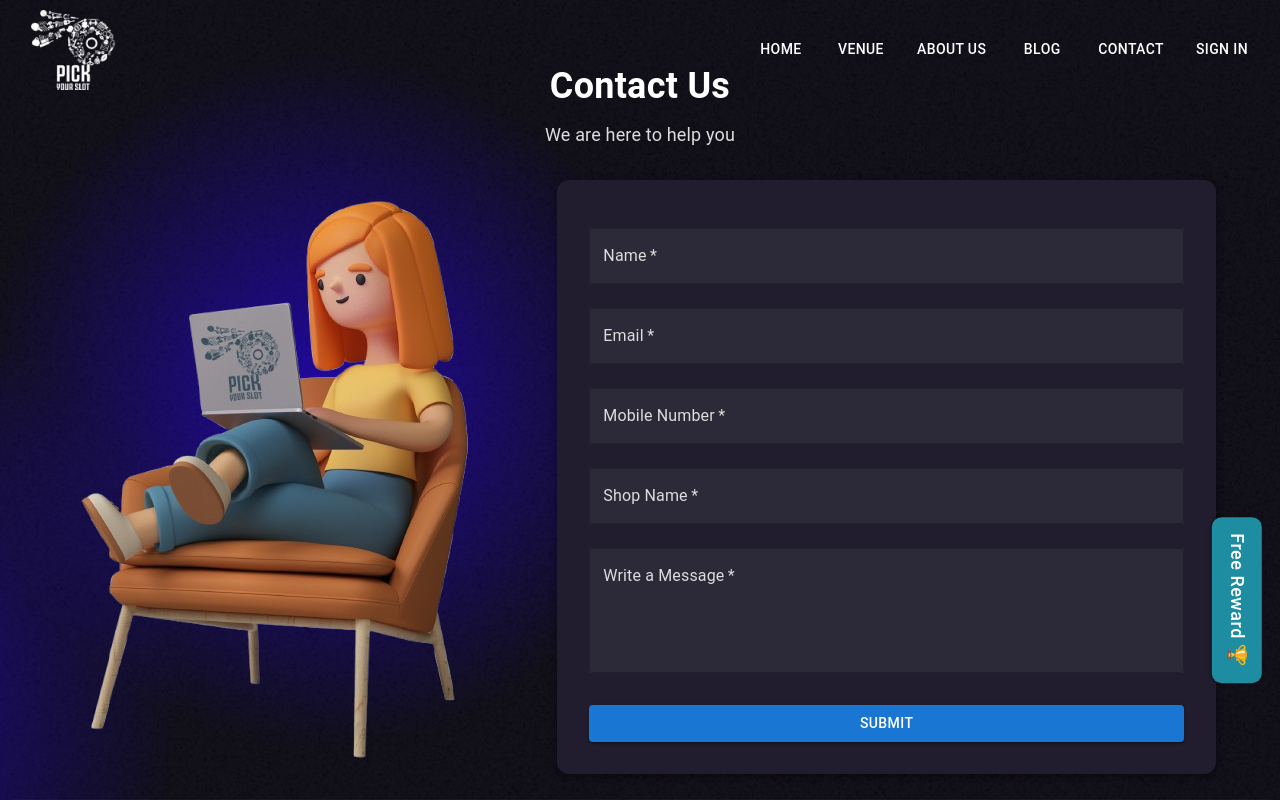
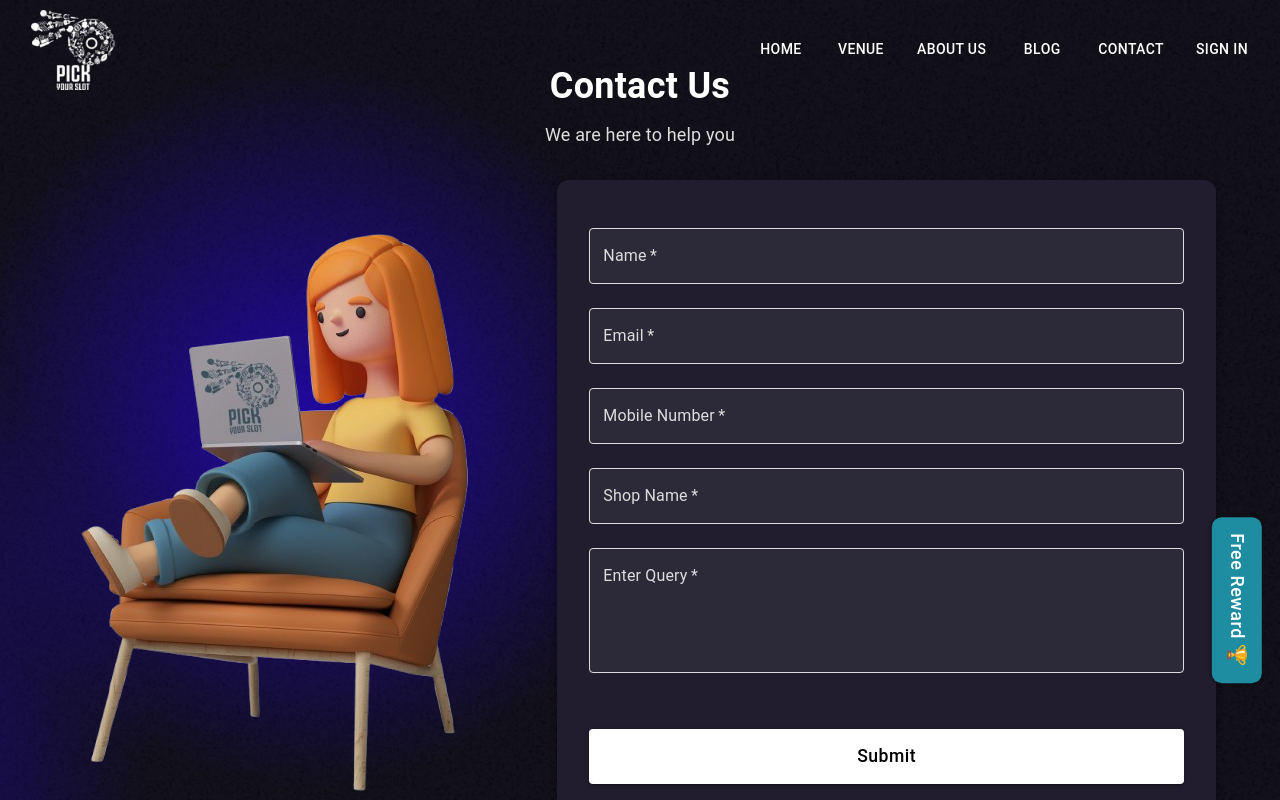
Before and after one commit to kaviyarasanvm02/Pys_Landingpage, a React (Create React App) app: page /contact in a window 1280 px wide. Shown: the top 800 px of the page. Built offline with nearby package versions, Linux system fonts and the light colour scheme.

Commit message:
Some changes

```diff
--- a/package.json
+++ b/package.json
@@ -10,6 +10,7 @@
     "@mui/system": "^6.4.2",
     "@mui/utils": "^6.4.2",
     "aos": "^2.3.4",
+    "axios": "^1.7.9",
     "cra-template": "1.2.0",
     "font-awesome": "^4.7.0",
     "framer-motion": "^12.0.5",
@@ -23,7 +24,9 @@
     "react-scripts": "5.0.1",
     "react-slick": "^0.30.3",
     "slick-carousel": "^1.8.1",
+    "sweetalert": "^2.1.2",
     "swiper": "^11.2.1",
+    "universal-cookie": "^7.2.2",
     "web-vitals": "^4.2.4"
   },
   "scripts": {
--- a/src/Component/HomePageBlog.js
+++ b/src/Component/HomePageBlog.js
@@ -5,7 +5,6 @@ import AOS from "aos";
 import "aos/dist/aos.css";
 import CalendarMonthIcon from "@mui/icons-material/CalendarMonth";
 import ArrowForwardIcon from "@mui/icons-material/ArrowForward";
-import axios from "axios";
 import { instance } from "../controller/common";
 
 const HomePageBlog = () => {
@@ -24,7 +23,7 @@ const HomePageBlog = () => {
 
   const getBlogImage = async (blogId) => {
     try {
-      const response = await axios.get(
+      const response = await instance.get(
         `/api/service/rest/photos/getBlogImage?blogId=${blogId}`,
         { responseType: "blob" }
       );
--- a/src/Page/Blog.js
+++ b/src/Page/Blog.js
@@ -27,7 +27,6 @@ import shapesRound from "../assests/shapes-round.png";
 import PostImage from "../assests/blog/blog-1.jpg";
 import PostImage4 from "../assests/blog/blog-4.jpg";
 import { instance } from "../controller/common";
-import axios from "axios";
 
 const Blog = () => {
   const navigate = useNavigate();
@@ -62,7 +61,7 @@ const Blog = () => {
 
   const getblogImageData = async (blogId) => {
     try {
-      const response = await axios.get(
+      const response = await instance.get(
         `/api/service/rest/photos/getBlogImage?blogId=${blogId}`,
         { responseType: "blob" }
       );
--- a/src/Page/Contact.js
+++ b/src/Page/Contact.js
@@ -1,4 +1,4 @@
-import React from "react";
+import React, { useState } from "react";
 import {
   Grid,
   Typography,
@@ -7,11 +7,80 @@ import {
   TextField,
   Button,
 } from "@mui/material";
+import swal from "sweetalert";
 import BgImg from "../assests/video-bg.png";
 import contact from "../assests/contact.png";
 import NewsletterSection from "./NewsletterSection";
 import { motion } from "framer-motion";
+import { instance } from "../controller/common";
 const Contact = () => {
+  const [name, setName] = useState("");
+  const [email, setEmail] = useState("");
+  const [mobile, setMobile] = useState("");
+  const [organizationName, setOrganizationName] = useState("");
+  const [query, setQuery] = useState("");
+
+  const handleNameChange = (e) => {
+    // Remove leading space
+    const value = e.target.value.replace(/^\s+/g, "");
+    setName(value);
+  };
+
+  const handleEmailChange = (e) => {
+    // Validate email format using regular expression
+    const value = e.target.value;
+    const regex = /^[a-zA-Z0-9._%+-]+@[a-zA-Z0-9.-]+\.[a-zA-Z]{2,}$/;
+    if (regex.test(value) || value === "") {
+      setEmail(value);
+    }
+  };
+
+  const handleMobileChange = (e) => {
+    // Only allow numbers and exactly 10 digits
+    const value = e.target.value.replace(/[^0-9]/g, "");
+    if (value.length <= 10) {
+      setMobile(value);
+    }
+  };
+
+  const createEnroll = async () => {
+    if (name && email && mobile && organizationName && query) {
+      try {
+        const response = await instance.post(
+          `/service/rest/reports/createEnroll`,
+          {
+            name,
+            email,
+            mobile,
+            organizationName,
+            query,
+          }
+        );
+        if (response.status === 200) {
+          swal("Enroll has been Send!", "success");
+          setName("");
+          setEmail("");
+          setMobile("");
+          setOrganizationName("");
+          setQuery("");
+        }
+      } catch (e) {
+        swal({
+          title: `Something went wrong!`,
+          text: "Please check all the fields!",
+          icon: "error",
+          dangerMode: true,
+        });
+      }
+    } else {
+      swal({
+        title: `Something went wrong!`,
+        text: "Please check all the fields!",
+        icon: "error",
+        dangerMode: true,
+      });
+    }
+  };
   return (
     <>
       {/* <NavBar /> */}
@@ -108,17 +177,28 @@ const Contact = () => {
                     textAlign: { xs: "center", md: "left" },
                   }}
                 >
-                  <form>
+                  {/* <form> */}
                   <TextField
                     fullWidth
                     label="Name"
                     variant="outlined"
                     margin="normal"
                     required
+                    onChange={handleNameChange}
+                    value={name}
                     sx={{
                       backgroundColor: "rgba(255, 255, 255, 0.05)",
                       input: { color: "#fff" },
                       label: { color: "#ddd" },
+                      "& .MuiOutlinedInput-root": {
+                        "& fieldset": { borderColor: "#ddd" },
+                        "&:hover fieldset": { borderColor: "#fff" },
+                        "&.Mui-focused fieldset": { borderColor: "#fff" },
+                      },
+                      "& .MuiInputLabel-root": {
+                        color: "#ddd",
+                        "&.Mui-focused": { color: "#fff" },
+                      },
                     }}
                   />
                   <TextField
@@ -128,23 +208,45 @@ const Contact = () => {
                     variant="outlined"
                     margin="normal"
                     required
+                    onChange={handleEmailChange}
+                    value={email}
                     sx={{
                       backgroundColor: "rgba(255, 255, 255, 0.05)",
                       input: { color: "#fff" },
                       label: { color: "#ddd" },
+                      "& .MuiOutlinedInput-root": {
+                        "& fieldset": { borderColor: "#ddd" },
+                        "&:hover fieldset": { borderColor: "#fff" },
+                        "&.Mui-focused fieldset": { borderColor: "#fff" },
+                      },
+                      "& .MuiInputLabel-root": {
+                        color: "#ddd",
+                        "&.Mui-focused": { color: "#fff" },
+                      },
                     }}
                   />
                   <TextField
                     fullWidth
                     label="Mobile Number"
-                      type="number"
+                    type="text"
                     variant="outlined"
                     margin="normal"
                     required
+                    onChange={handleMobileChange}
+                    value={mobile}
                     sx={{
                       backgroundColor: "rgba(255, 255, 255, 0.05)",
                       input: { color: "#fff" },
                       label: { color: "#ddd" },
+                      "& .MuiOutlinedInput-root": {
+                        "& fieldset": { borderColor: "#ddd" },
+                        "&:hover fieldset": { borderColor: "#fff" },
+                        "&.Mui-focused fieldset": { borderColor: "#fff" },
+                      },
+                      "& .MuiInputLabel-root": {
+                        color: "#ddd",
+                        "&.Mui-focused": { color: "#fff" },
+                      },
                     }}
                   />
                   <TextField
@@ -153,38 +255,72 @@ const Contact = () => {
                     variant="outlined"
                     margin="normal"
                     required
+                    onChange={(e) => setOrganizationName(e.target.value)}
+                    value={organizationName}
                     sx={{
                       backgroundColor: "rgba(255, 255, 255, 0.05)",
                       input: { color: "#fff" },
                       label: { color: "#ddd" },
+                      "& .MuiOutlinedInput-root": {
+                        "& fieldset": { borderColor: "#ddd" },
+                        "&:hover fieldset": { borderColor: "#fff" },
+                        "&.Mui-focused fieldset": { borderColor: "#fff" },
+                      },
+                      "& .MuiInputLabel-root": {
+                        color: "#ddd",
+                        "&.Mui-focused": { color: "#fff" },
+                      },
                     }}
                   />
                   <TextField
                     fullWidth
-                      label="Write a Message"
+                    label="Enter Query"
                     multiline
                     rows={4}
                     variant="outlined"
                     margin="normal"
                     required
+                    onChange={(e) => setQuery(e.target.value)}
+                    value={query}
                     sx={{
                       backgroundColor: "rgba(255, 255, 255, 0.05)",
-                        textarea: { color: "#fff" },
+                      input: { color: "#fff" },
                       label: { color: "#ddd" },
+                      "& .MuiOutlinedInput-root": {
+                        "& fieldset": { borderColor: "#ddd" },
+                        "&:hover fieldset": { borderColor: "#fff" },
+                        "&.Mui-focused fieldset": { borderColor: "#fff" },
+                      },
+                      "& .MuiInputLabel-root": {
+                        color: "#ddd",
+                        "&.Mui-focused": { color: "#fff" },
+                      },
                     }}
                   />
-
                   <Box mt={3}>
                     <Button
                       variant="contained"
                       color="primary"
                       fullWidth
                       type="submit"
+                      onClick={createEnroll}
+                      sx={{
+                        mt: 3,
+                        mb: 3,
+                        bgcolor: "white",
+                        color: "black",
+                        "&:hover": {
+                          bgcolor: "rgba(255, 255, 255, 0.9)",
+                        },
+                        py: 1.5,
+                        textTransform: "none",
+                        fontSize: "1.1rem",
+                      }}
                     >
                       Submit
                     </Button>
                   </Box>
-                  </form>
+                  {/* </form> */}
                 </Box>
               </motion.div>
             </Grid>
--- a/src/controller/common.js
+++ b/src/controller/common.js
@@ -19,26 +19,26 @@ export const instance = axios.create({
   baseURL: BaseUrl,
 });
 
-const cookie = new Cookies();
+// const cookie = new Cookies();
 
-instance.interceptors.response.use(
-  (res) => res,
-  (error) => {
-    const status = error.response;
-    switch (status.status) {
-      case 401:
-        cookie.remove('user');
-        cookie.remove('token');
-        setToken('');
-        window.location = '/sessionExpired';
-        throw error;
-      case 500:
-        throw error;
-      default:
-        throw error;
-    }
-  }
-);
+// instance.interceptors.response.use(
+//   (res) => res,
+//   (error) => {
+//     const status = error.response;
+//     switch (status.status) {
+//       case 401:
+//         cookie.remove('user');
+//         cookie.remove('token');
+//         setToken('');
+//         window.location = '/sessionExpired';
+//         throw error;
+//       case 500:
+//         throw error;
+//       default:
+//         throw error;
+//     }
+//   }
+// );
 
 export const setToken = (token, vendorId) => {
   instance.defaults.headers['x-auth-token'] = token;
```
Also changed, not shown: src/Component/PYSPartners.js (+35 -58 lines), 1 other file (tests, documents, lock files or other folders). Lines whose indentation alone changed are shown as unchanged.
